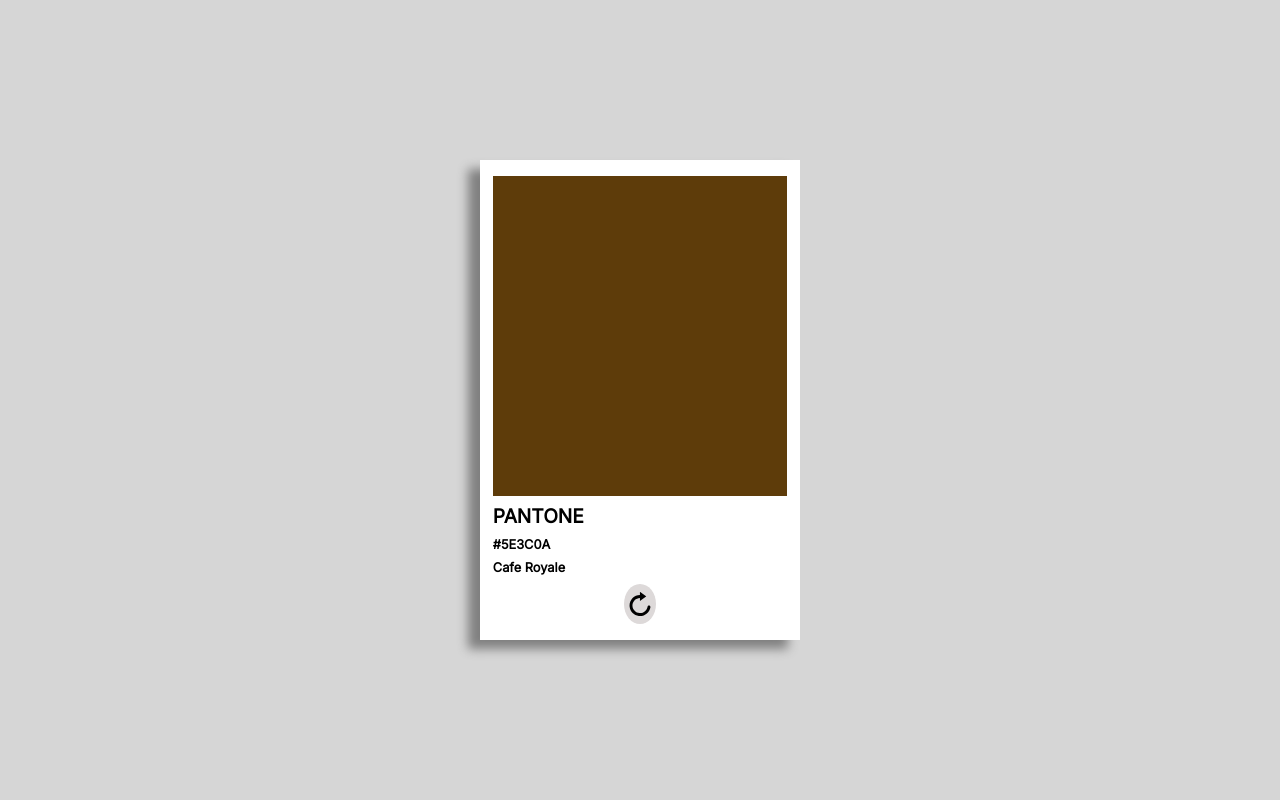
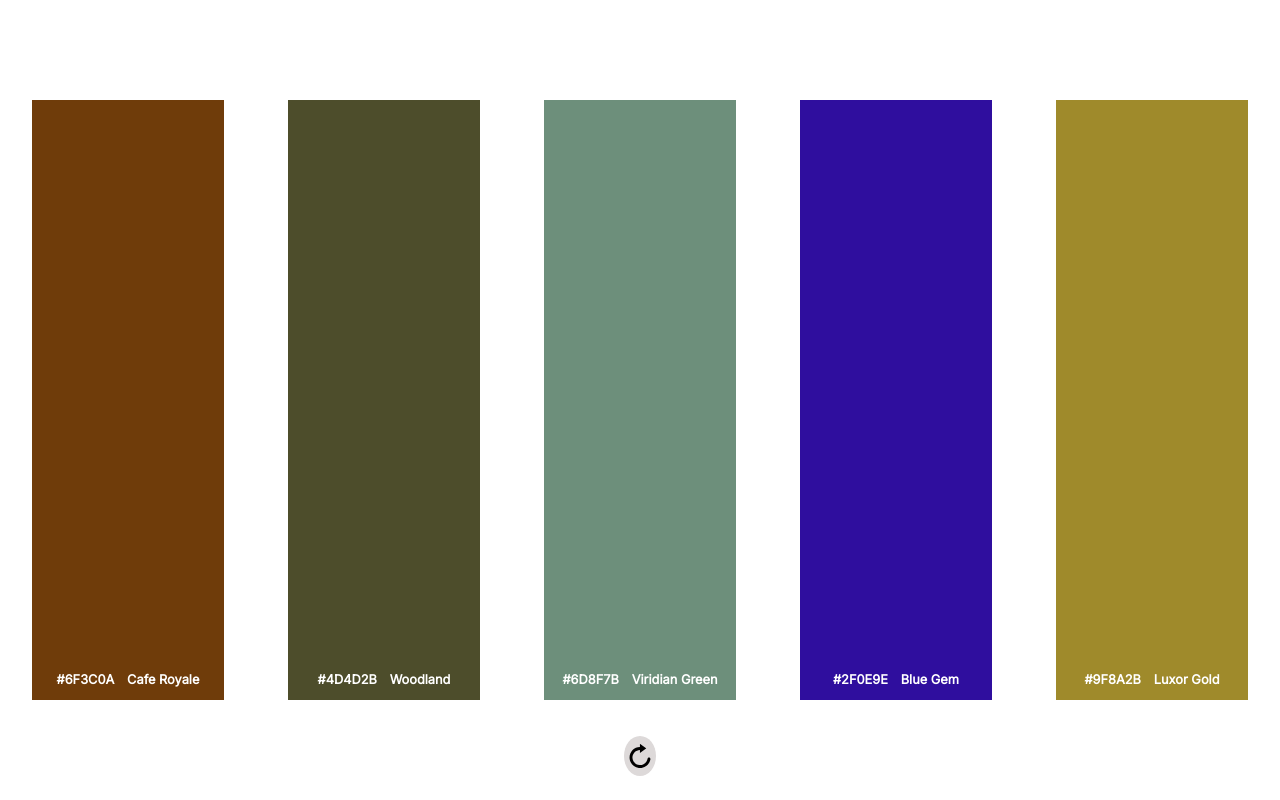
Before and after one commit to Carloscruzvalencia/Pantone-color-generator, a plain HTML site: page index.html in a window 1280 px wide. Drawn offline with Linux system fonts and the light colour scheme.

Commit message:
rediseño y optimisacion del codigo

```diff
--- a/assets/js/app.js
+++ b/assets/js/app.js
@@ -1,37 +1,29 @@
-function newColor(){
-    letter = ['A', 'B', 'C', 'D', 'E', 'F']
-    color = []
-    for (i = 0; i != 3; i++) {
+function newColor() {
+    const letters = ['A', 'B', 'C', 'D', 'E', 'F'];
 
-        number = Math.random() * 9;
-        number2 = Math.random() * 5;
-        trunc = Math.trunc(number)
-        trunc2 = Math.trunc(number2)
+    for (let i = 0; i < 5; i++) {
+        let finalColor = '';
 
+        for (let j = 0; j < 3; j++) {
+            const number = Math.trunc(Math.random() * 10);
+            const letterIndex = Math.trunc(Math.random() * 6);
+            finalColor += number + letters[letterIndex];
+        }
 
-        color.push(trunc)
-        color.push(letter[trunc2])
+        const cardColor = document.getElementById("pantoneColor" + i);
+        cardColor.style.backgroundColor = "#" + finalColor;
+
+        const cardHex = document.getElementById("pantoneColorHex" + i);
+        cardHex.innerHTML = "#" + finalColor;
+
+        const n_match = ntc.name("#" + finalColor);
+        const n_name = n_match[1];
+
+        const cardName = document.getElementById("pantoneColorName" + i);
+        cardName.innerHTML = n_name;
     }
-
-    finalColor = color.join('')
-
-    cardColor = document.getElementById("pantoneColor");
-    cardColor.style.backgroundColor = "#" + finalColor;
-    cardHex = document.getElementById("pantoneColorHex")
-    cardHex.innerHTML = "#"+finalColor;
-
-
-
-
-    var n_match  = ntc.name("#"+finalColor);
-    n_name       = n_match[1]; // This is the text string for the name of the match
-
-    // alert(n_match);
-    cardName = document.getElementById("pantoneColorName")
-    cardName.innerHTML = n_name;
-
 }
-function reload(){
+function reload() {
     document.getElementById("btImage").style.transform = "rotate(360deg)"
     document.getElementById("btImage").style.transition = "0.5s"
     setTimeout(() => {
--- a/assets/styles/sass/base/_settings.scss
+++ b/assets/styles/sass/base/_settings.scss
@@ -1,11 +1,3 @@
-// body{
-//     margin: 0;
-//     overflow-y: hidden;
-//     overflow-x: hidden;
-// }
-// ::-webkit-scrollbar{
-//     display: none;
-// }
 * {
     list-style-type: none;
     margin-block-start: 0em;
@@ -13,9 +5,9 @@
     margin-inline-start: 0px;
     margin-inline-end: 0px;
     padding-inline-start: 0px;
-    user-select: none;
     text-decoration: none;
     color: black;
     font-family: 'Inter', sans-serif;
     -webkit-user-drag: none;
+    transition: 1s;
 }
--- a/assets/styles/sass/components/_button.scss
+++ b/assets/styles/sass/components/_button.scss
@@ -2,10 +2,13 @@
     border-radius: 100%;
     border: none;
     background-color: rgb(221, 217, 217);
-    margin-bottom: 1vh;
+    margin-bottom: 3vh;
     display: grid;
     width: 2.5vw;
     height: 5vh;
+    justify-self: center;
+    grid-area: 1/1;
+    align-self: flex-end;
     #btImage {
         width: 2.5vw;
         height: 3vh;
--- a/assets/styles/sass/components/_pantone_card.scss
+++ b/assets/styles/sass/components/_pantone_card.scss
@@ -1,48 +1,42 @@
 @import url('https://fonts.googleapis.com/css2?family=Inter&display=swap');
 
-section {
+#pantoneCards {
     display: grid;
-    justify-items: center;
     align-items: center;
     width: 100vw;
     height: 100vh;
+    grid-auto-flow: column;
+    grid-area: 1/1;
 
     #pantoneCard {
-        background-color: white;
-        width: 25vw;
-        height: 60vh;
-        box-shadow: -12px 9px 10px grey;
         display: grid;
         justify-items: center;
-        #pantoneColor {
-            background-color: rgb(17, 174, 148);
-            width: 23vw;
-            height: 40vh;
+        .view {
+            grid-area: 1/1;
+            width: 15vw;
+            height: 75vh;
+        }
+        .pantoneItems{
+            display: grid;
+            grid-auto-flow: column;
+            grid-gap: 1vw;
+            grid-area: 1/1;
             justify-self: center;
-            align-self: start;
-            margin-top: 2vh;
-        }
-        #pantoneTitle{
-            justify-self: start;
-            margin-left: 1vw;
-            font-size: 1.5vw;
-            font-weight: bolder;
-            text-transform: uppercase;
-        }
-        #pantoneColorHex {
-            justify-self: start;
-            margin-left: 1vw;
+            align-self: end;
+            padding-bottom: 1vw;
+
+            .textHex {
                 font-size: 1vw;
                 font-weight: bolder;
                 text-transform: uppercase;
-            user-select: inherit !important;
+                color: white;
             }
 
-        #pantoneColorName {
-            justify-self: start;
-            margin-left: 1vw;
+            .textColorName {
                 font-size: 1vw;
                 font-weight: bolder;
+                color: white;
+            }
         }
 
     }
--- a/assets/styles/sass/layouts/_landing.scss
+++ b/assets/styles/sass/layouts/_landing.scss
@@ -1,5 +1,5 @@
 main{
     width: 100vw;
     height: 100vh;
-    background-color: #cccc;
+    display: grid;
 }
--- a/index.html
+++ b/index.html
@@ -5,7 +5,7 @@
     <meta charset="UTF-8">
     <meta http-equiv="X-UA-Compatible" content="IE=edge">
     <meta name="viewport" content="width=device-width, initial-scale=1.0">
-    <title>Document</title>
+    <title>Random color generator</title>
     <link rel="stylesheet" href="assets/styles/css/main.css">
     <script src="assets/js/app.js"></script>
     <script src="assets/js/vendors/ntc.js"></script>
@@ -15,13 +15,43 @@
     <main>
         <section id="pantoneCards">
             <div id="pantoneCard">
-                <span id="pantoneColor"></span>
-                <span id="pantoneTitle">Pantone</span>
-                <span id="pantoneColorHex"></span>
-                <span id="pantoneColorName"></span>
-                <button id="btReload" onclick="newColor(),reload()"><img id="btImage" src="assets/media/svg/reload.svg" alt=""></button>
+                <span class="view" id="pantoneColor0"></span>
+                <div class="pantoneItems">
+                    <span class="textHex" id="pantoneColorHex0"></span>
+                    <span class="textColorName" id="pantoneColorName0"></span>
+                </div>
+            </div>
+            <div id="pantoneCard">
+                <span class="view" id="pantoneColor1"></span>
+                <div class="pantoneItems">
+                    <span class="textHex" id="pantoneColorHex1"></span>
+                    <span class="textColorName" id="pantoneColorName1"></span>
+                </div>
+            </div>
+            <div id="pantoneCard">
+                <span class="view" id="pantoneColor2"></span>
+                <div class="pantoneItems">
+                    <span class="textHex" id="pantoneColorHex2"></span>
+                    <span class="textColorName" id="pantoneColorName2"></span>
+                </div>
+            </div>
+            <div id="pantoneCard">
+                <span class="view" id="pantoneColor3"></span>
+                <div class="pantoneItems">
+                    <span class="textHex" id="pantoneColorHex3"></span>
+                    <span class="textColorName" id="pantoneColorName3"></span>
+                </div>
+            </div>
+            <div id="pantoneCard">
+                <span class="view" id="pantoneColor4"></span>
+                <div class="pantoneItems">
+                    <span class="textHex" id="pantoneColorHex4"></span>
+                    <span class="textColorName" id="pantoneColorName4"></span>
+                </div>
             </div>
         </section>
+        <button id="btReload" onclick="newColor(),reload()"><img id="btImage" src="assets/media/svg/reload.svg"
+            alt=""></button>
     </main>
 </body>
 
```
Also changed, not shown: assets/styles/css/main.css, 1 other file. Lines whose indentation alone changed are shown as unchanged.
